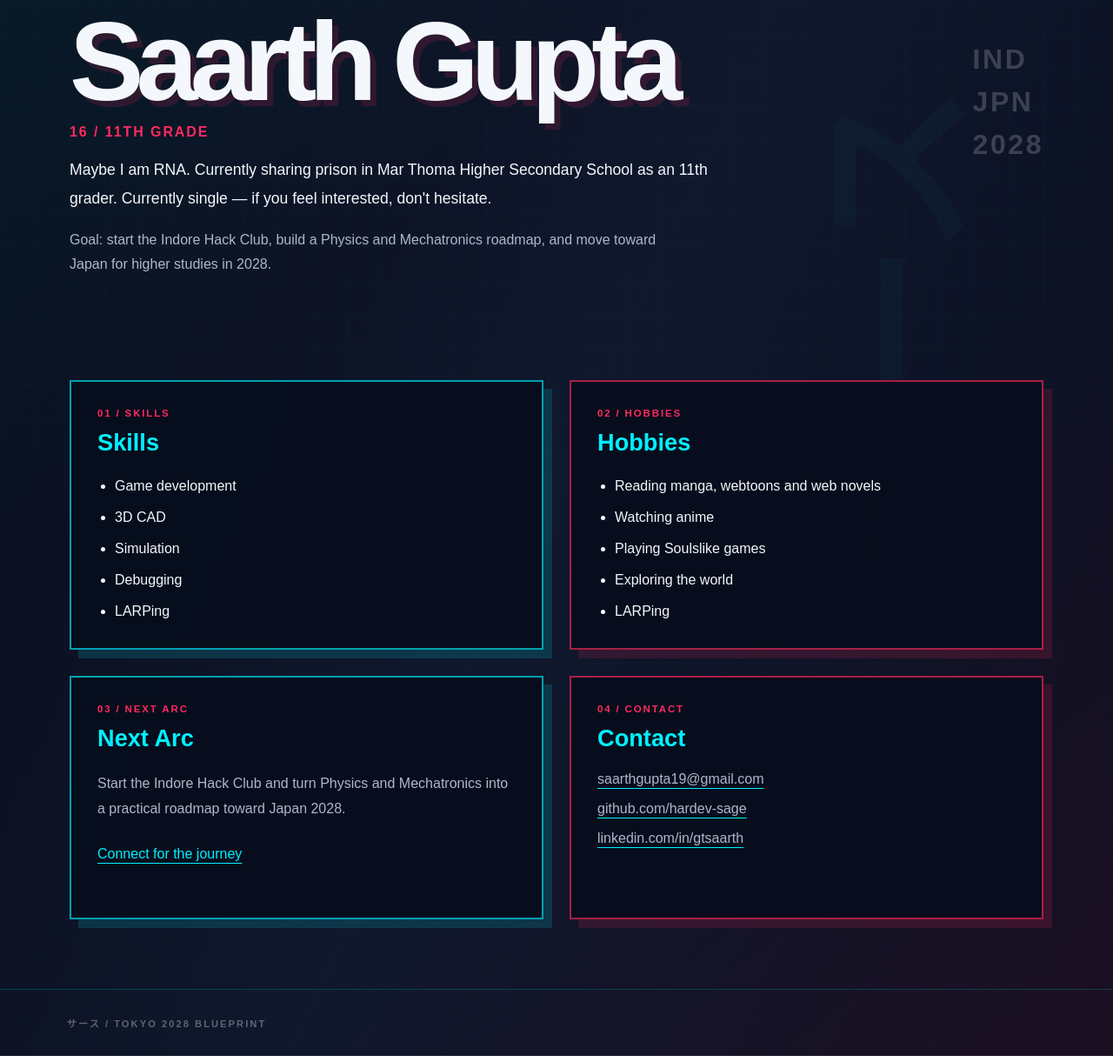
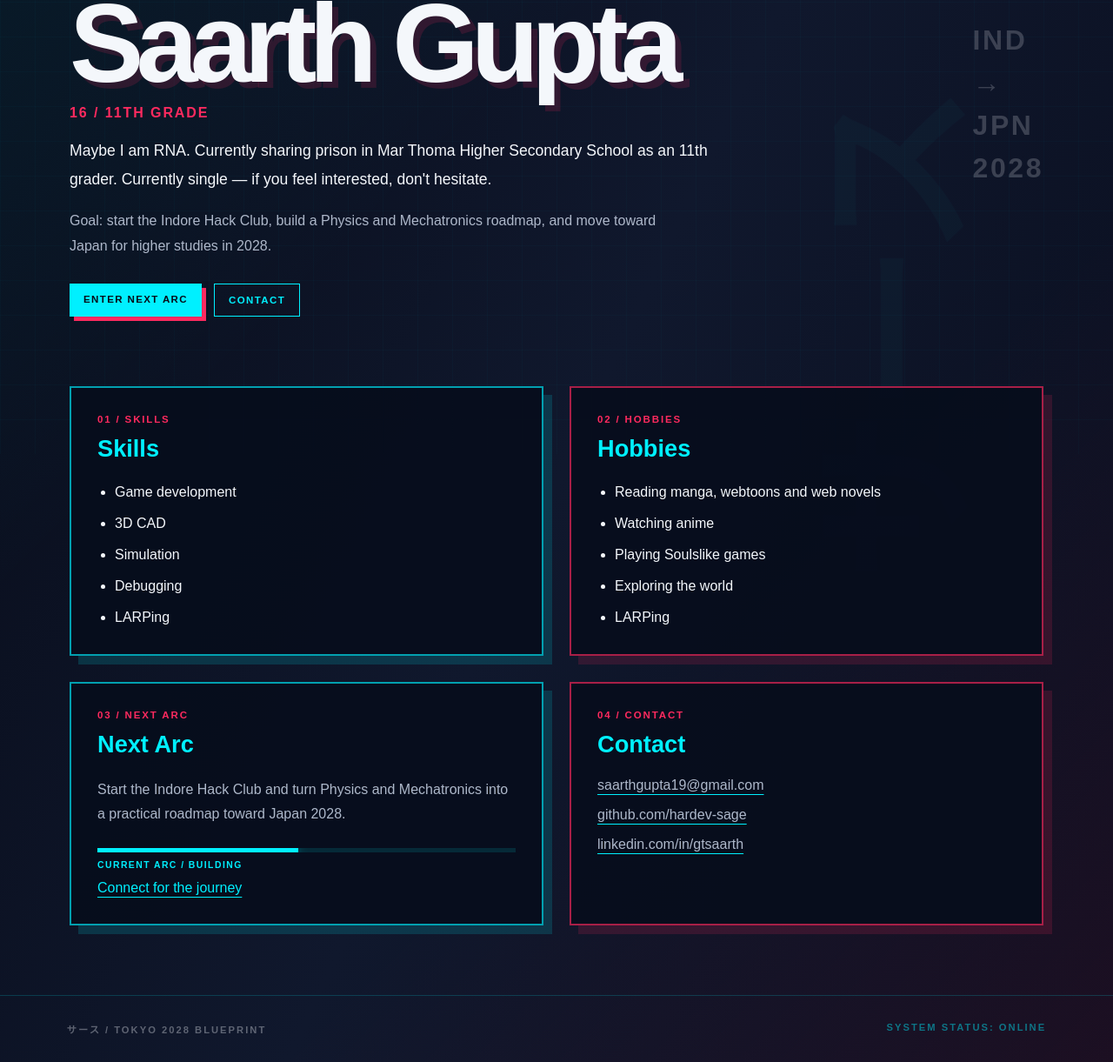
Before and after one commit to hardev-sage/about-me, a plain HTML site: page About-me.html in a window 1280 px wide. Shown: the part 278-1499 px from the top of the page at 87% size. Drawn offline with Linux system fonts and the light colour scheme.

Commit message:
Refactor HTML structure and improve formatting

```diff
--- a/About-me.html
+++ b/About-me.html
@@ -3,13 +3,20 @@
 <head>
   <meta charset="UTF-8">
   <meta name="viewport" content="width=device-width, initial-scale=1.0">
-  <meta name="description" content="Saarth Gupta - personal website, skills, interests and Tokyo 2028 roadmap.">
+  <meta
+    name="description"
+    content="Saarth Gupta - personal website, skills, interests and Tokyo 2028 roadmap."
+  >
   <title>Saarth Gupta | Tokyo 2028</title>
-
   <link rel="stylesheet" href="style.css">
 </head>
 
 <body>
+  <div class="page-loader" aria-hidden="true">
+    <span class="loader-line"></span>
+    <span class="loader-text">INITIALIZING BLUEPRINT...</span>
+  </div>
+
   <header class="site-header">
     <nav class="main-navigation" aria-label="Main navigation">
       <a class="site-logo" href="#home">サース / SAARTH</a>
@@ -30,11 +37,15 @@
       <div class="hero-copy">
         <p class="japanese-accent">東京 2028</p>
 
-        <p class="mission-badge">MISSION: JAPAN 2028</p>
+        <p class="mission-badge">
+          MISSION: JAPAN 2028
+        </p>
 
         <h1>Saarth Gupta</h1>
 
-        <p class="age-label">16 / 11TH GRADE</p>
+        <p class="age-label">
+          16 / 11TH GRADE
+        </p>
 
         <p class="hero-tagline">
           Maybe I am RNA. Currently sharing prison in Mar Thoma Higher Secondary
@@ -46,16 +57,26 @@
           Goal: start the Indore Hack Club, build a Physics and Mechatronics
           roadmap, and move toward Japan for higher studies in 2028.
         </p>
+
+        <div class="hero-actions">
+          <a class="primary-link" href="#next-arc">ENTER NEXT ARC</a>
+          <a class="secondary-link" href="#contact">CONTACT</a>
+        </div>
       </div>
 
       <div class="hero-coordinate" aria-hidden="true">
         <span>IND</span>
+        <span>→</span>
         <span>JPN</span>
         <span>2028</span>
       </div>
     </section>
 
-    <div id="portfolio" class="portfolio-target" aria-label="Portfolio status">
+    <div
+      id="portfolio"
+      class="portfolio-target"
+      aria-label="Portfolio status"
+    >
       <div class="portfolio-banner">
         <a
           href="#home"
@@ -67,14 +88,15 @@
 
         <strong>PORTFOLIO STATUS / 01</strong>
 
-        <p>Coming soon you, this man is cooking hard...</p>
+        <p>
+          Coming soon you, this man is cooking hard...
+        </p>
       </div>
     </div>
 
     <section class="panel-grid" aria-label="About Saarth">
       <article class="manga-panel" id="skills">
         <p class="panel-number">01 / SKILLS</p>
-
         <h2>Skills</h2>
 
         <ul>
@@ -88,7 +110,6 @@
 
       <article class="manga-panel" id="hobbies">
         <p class="panel-number">02 / HOBBIES</p>
-
         <h2>Hobbies</h2>
 
         <ul>
@@ -102,12 +123,19 @@
 
       <article class="manga-panel" id="next-arc">
         <p class="panel-number">03 / NEXT ARC</p>
-
         <h2>Next Arc</h2>
 
         <p>
           Start the Indore Hack Club and turn Physics and Mechatronics into a
           practical roadmap toward Japan 2028.
+        </p>
+
+        <div class="arc-progress" aria-label="Japan 2028 roadmap progress">
+          <span></span>
+        </div>
+
+        <p class="progress-label">
+          CURRENT ARC / BUILDING
         </p>
 
         <a class="panel-link" href="#contact">
@@ -117,7 +145,6 @@
 
       <article class="manga-panel" id="contact">
         <p class="panel-number">04 / CONTACT</p>
-
         <h2>Contact</h2>
 
         <address class="contact-list">
@@ -147,6 +174,7 @@
 
   <footer class="site-footer">
     <p>サース / TOKYO 2028 BLUEPRINT</p>
+    <p class="footer-status">SYSTEM STATUS: ONLINE</p>
   </footer>
 
   <script src="script.js"></script>
```
